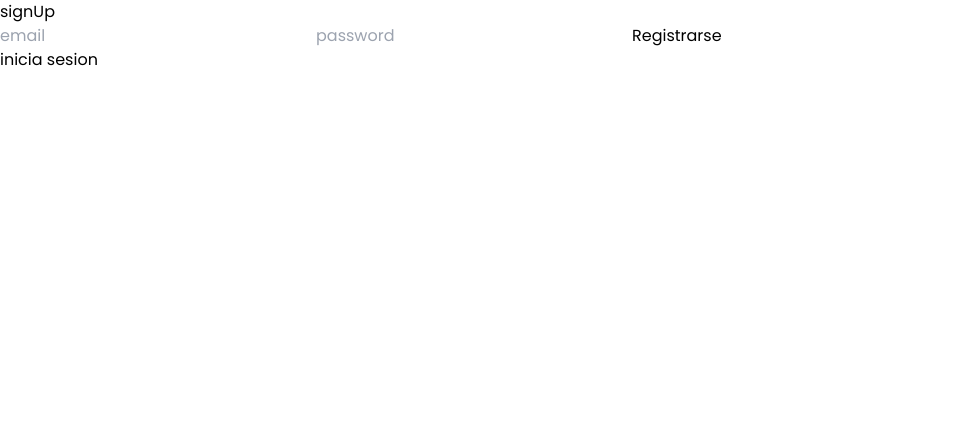
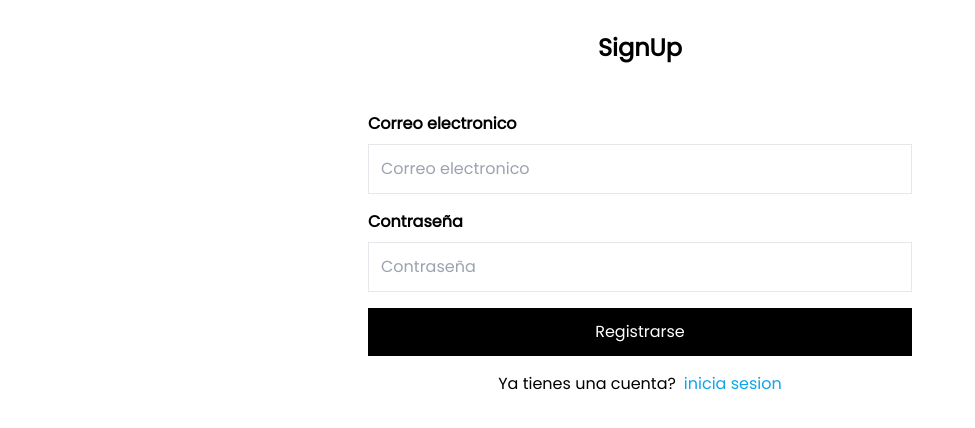
Before and after one commit to GersonGarayar20/tienda-online, a React (Vite) app: page /signup in a window 1280 px wide. Shown: the top 428 px of the page, without its empty margins (0-975 px from the left). Built offline with nearby package versions, Linux system fonts and the light colour scheme; no server answers.

Commit message:
feat: mejorando diseño login y signup

```diff
--- a/src/components/FormLogin.jsx
+++ b/src/components/FormLogin.jsx
@@ -26,20 +26,27 @@ export default function FormLogin() {
   };
 
   return (
-    <form onSubmit={handleSubmit}>
+    <form className="flex flex-col" onSubmit={handleSubmit}>
+      <p className="font-bold mb-2">Correo electronico</p>
       <input
+        className="border p-3 focus:outline mb-4"
         type="text"
         value={email}
         onChange={(e) => setEmail(e.target.value)}
-        placeholder="email"
+        placeholder="Correo electronico"
       />
+
+      <p className="font-bold mb-2">Contraseña</p>
+
       <input
+        className="border p-3 focus:outline mb-4"
         type="text"
         value={password}
         onChange={(e) => setPassword(e.target.value)}
-        placeholder="password"
+        placeholder="Contraseña"
       />
-      <button>login</button>
+
+      <button className="p-3 bg-black text-white">Iniciar Session</button>
     </form>
   );
 }
--- a/src/components/FormSignup.jsx
+++ b/src/components/FormSignup.jsx
@@ -12,20 +12,24 @@ export default function FormSignup() {
   };
 
   return (
-    <form onSubmit={handleSubmit}>
+    <form className="flex flex-col" onSubmit={handleSubmit}>
+      <p className="font-bold mb-2">Correo electronico</p>
       <input
+        className="border p-3 focus:outline mb-4"
         type="text"
         value={email}
         onChange={(e) => setEmail(e.target.value)}
-        placeholder="email"
+        placeholder="Correo electronico"
       />
+      <p className="font-bold mb-2">Contraseña</p>
       <input
+        className="border p-3 focus:outline mb-4"
         type="text"
         value={password}
         onChange={(e) => setPassword(e.target.value)}
-        placeholder="password"
+        placeholder="Contraseña"
       />
-      <button>Registrarse</button>
+      <button className="p-3 bg-black text-white">Registrarse</button>
     </form>
   );
 }
--- a/src/pages/Login.jsx
+++ b/src/pages/Login.jsx
@@ -3,10 +3,21 @@ import { Link } from "react-router-dom";
 
 export default function Login() {
   return (
-    <div>
-      <h1>login</h1>
-      <FormLogin />
-      <Link to={"/signup"}>crea una cuenta</Link>
-    </div>
+    <main className="">
+      <div className="py-8">
+        <h1 className="text-center text-2xl font-bold">Login</h1>
+      </div>
+      <section className="p-4 max-w-xl m-auto">
+        <FormLogin />
+      </section>
+      <p className="text-center">
+        Eres Nuev@?
+        <Link to={"/signup"}>
+          <span className="ml-2 text-sky-500 hover:underline">
+            Crea un Cuenta
+          </span>
+        </Link>
+      </p>
+    </main>
   );
 }
--- a/src/pages/Signup.jsx
+++ b/src/pages/Signup.jsx
@@ -5,9 +5,21 @@ import { Link } from "react-router-dom";
 export default function Signup() {
   return (
     <div>
-      <h1>signUp</h1>
-      <FormSignup />
-      <Link to={"/login"}>inicia sesion</Link>
+      <div className="py-8">
+        <h1 className="text-center text-2xl font-bold">SignUp</h1>
+      </div>
+      <section className="p-4 max-w-xl m-auto">
+        <FormSignup />
+      </section>
+
+      <p className="text-center">
+        Ya tienes una cuenta?
+        <Link to={"/login"}>
+          <span className="ml-2 text-sky-500 hover:underline">
+            inicia sesion
+          </span>
+        </Link>
+      </p>
     </div>
   );
 }
```
